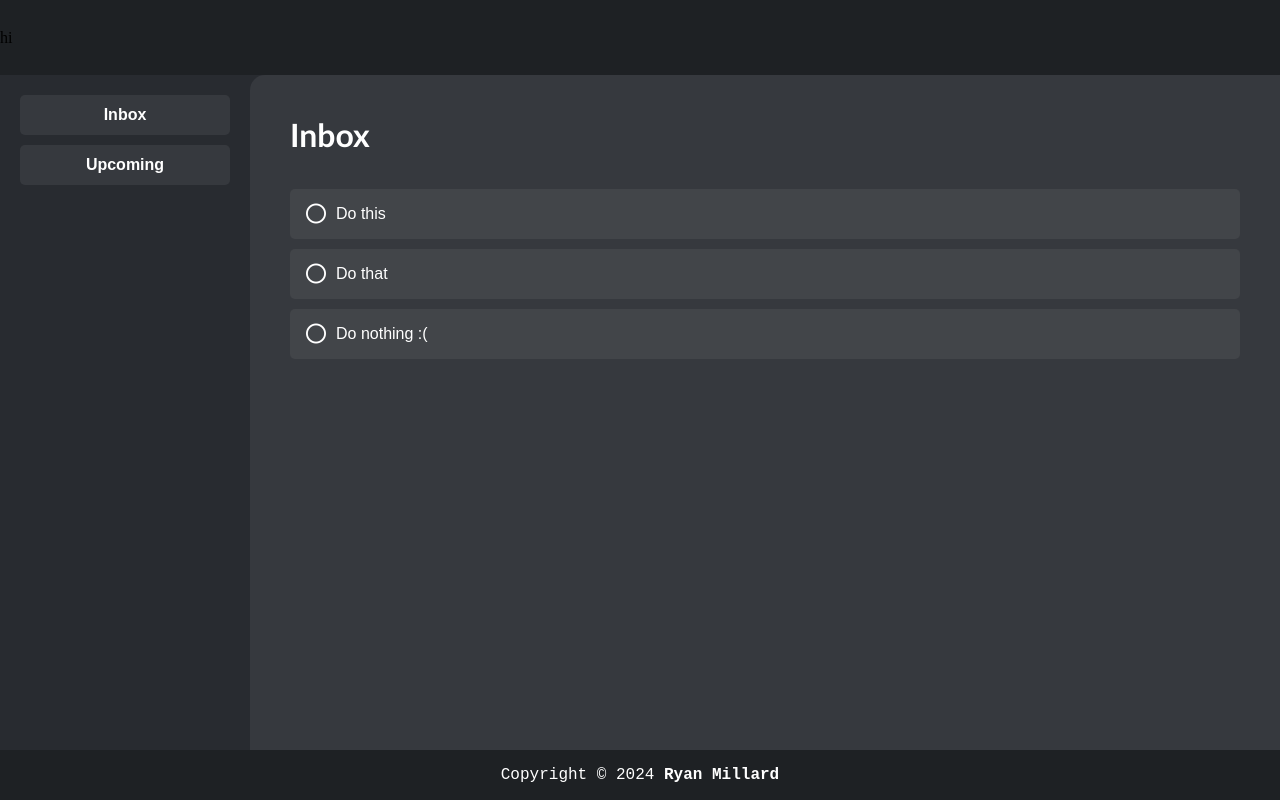
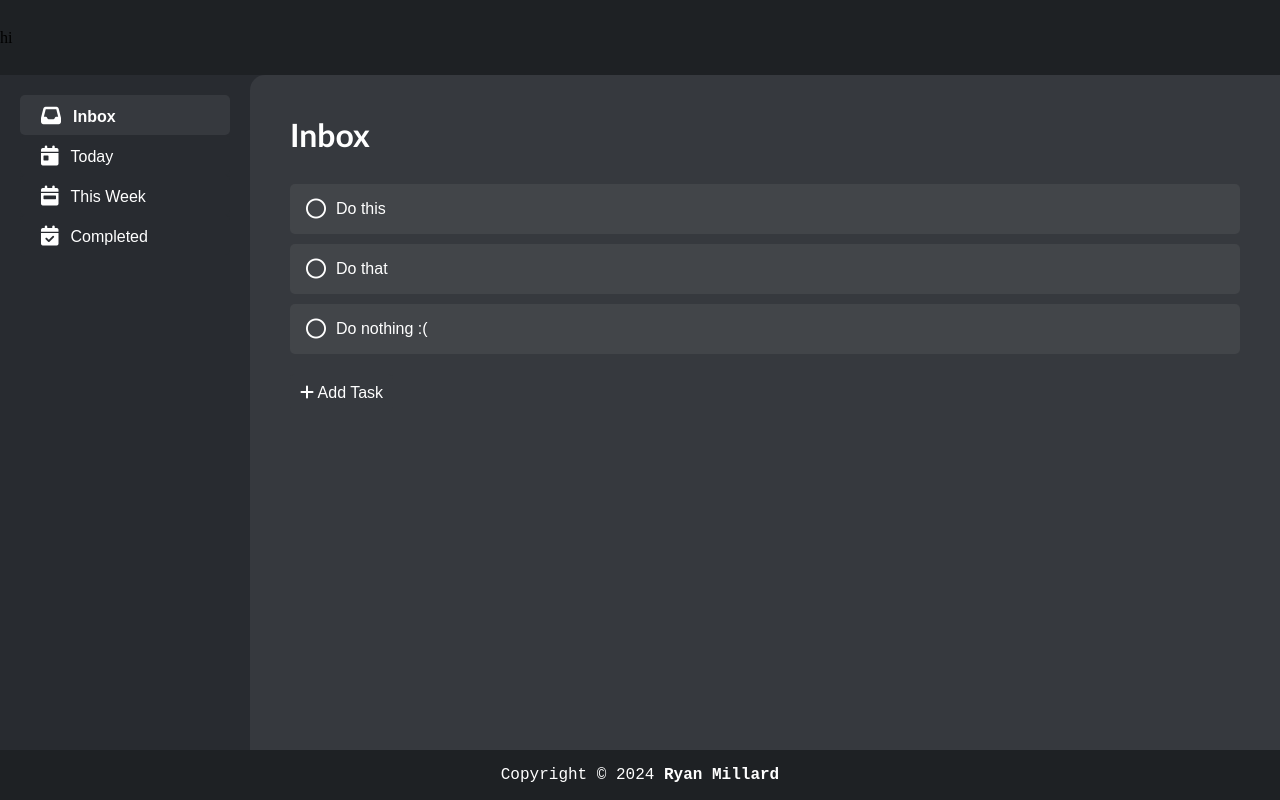
Before and after one commit to ryanmillard/todo-list, a website built with webpack: page src/index.html in a window 1280 px wide. Built offline with nearby package versions, Linux system fonts and the light colour scheme.

Commit message:
Added task buttons and modules

```diff
--- a/src/index.html
+++ b/src/index.html
@@ -9,17 +9,22 @@
             <div id="sidebar">
                 <nav>
                     <div class="side-category">
-                        <button class="btn-side">Inbox</button>
-                        <button class="btn-side">Upcoming</button>
+                        <button class="btn-side btn-side-selected"><i class="fa-lg fa-solid fa-inbox btn-side-icon"></i>Inbox</button>
+                        <button class="btn-side"><i class="fa-lg fa-solid fa-calendar-day btn-side-icon"></i>Today</button>
+                        <button class="btn-side"><i class="fa-lg fa-solid fa-calendar-week btn-side-icon"></i>This Week</button>
+                        <button class="btn-side"><i class="fa-lg fa-solid fa-calendar-check btn-side-icon"></i>Completed</button>
                     </div>
                 </nav>
             </div>
             <div id="main-content">
-                <div class="category-title">Inbox</div>
-                <div class="category-list">
-                    <!-- <button class="btn-task">
-                        <i class="far fa-circle-check fa-xl" style="margin-left: 10px; cursor: pointer;"></i>
-                    </button> -->
+                <div class="main-container">
+                    <div class="category-title">Inbox</div>
+                    <div class="category-list">
+                        <!-- <button class="btn-task">
+                            <i class="far fa-circle-check fa-xl" style="margin-left: 10px; cursor: pointer;"></i>
+                        </button> -->
+                    </div>
+                    <button id="btn-add-task"><i class="fa-solid fa-plus"></i> Add Task</button>
                 </div>
             </div>
         </main>
--- a/src/index.js
+++ b/src/index.js
@@ -1,4 +1,6 @@
 import './style.scss';
+import './task.js';
+import './storage.js';
 
 function createTask(taskDescription) {
     let button = document.createElement('button');
@@ -40,12 +42,14 @@ function createTask(taskDescription) {
             icon.style.color = "#72abda";
             checked = true;
             button.style.opacity = "50%";
+            span.style.textDecoration = "line-through";
         } else {
             icon.classList.add('fa-circle', 'fa-regular');
             icon.classList.remove('fa-circle-check', 'fa-solid');
             icon.style.color = "";
             checked = false;
             button.style.opacity = "";
+            span.style.textDecoration = "";
         }
     });
 
@@ -57,6 +61,13 @@ function createTask(taskDescription) {
     rightContainer.style.height = "100%";
     // rightContainer.style.display = "none";
     // rightContainer.style.backgroundColor = "red";
+
+    let editIcon = document.createElement("i");
+    editIcon.classList.add('fa-xl', 'fa-pen-to-square', 'fa-solid');
+    editIcon.style.cursor = "pointer";
+    editIcon.style.marginRight = "13px";
+    rightContainer.appendChild(editIcon)
+    //<i class="fa-solid fa-pen-to-square"></i>
 
     let deleteIcon = document.createElement("i");
     deleteIcon.classList.add('fa-xl', 'fa-trash-can', 'fa-solid');
--- /dev/null
+++ b/src/storage.js
@@ -0,0 +1,14 @@
+if (localStorage.getItem("tasks") === null) {
+
+}
+
+console.log(localStorage.getItem('tasks') === null);
+console.log(localStorage);
+
+function storeTask() {
+
+}
+
+module.exports = {
+
+}
--- a/src/style.scss
+++ b/src/style.scss
@@ -37,9 +37,11 @@ main {
     border-radius: 15px 0 0 0;
 }
 
+.main-container {
+    padding: 40px;
+}
+
 .category-title {
-    padding: 40px;
-    padding-bottom: 15px;
     color: white;
     font-family: 'Gill Sans', 'Gill Sans MT', Calibri, 'Trebuchet MS', sans-serif;
     font-size: 2rem;
@@ -50,9 +52,38 @@ main {
     display: flex;
     align-items: center;
     justify-content: center;
-    padding: 20px 40px;
+    margin-top: 30px;
     gap: 10px;
     flex-direction: column;
+}
+
+#btn-add-task {
+    background: $dark-2;
+    border-radius: 5px;
+    border: none;
+    padding: 10px;
+    font-size: 1rem;
+    color: white;
+    margin-top: 20px;
+
+    &:hover {
+        background-color: lighten($dark-2, 5%);
+        cursor: pointer;
+    }
+}
+
+#btn-add-task:hover i {
+    color: $green;
+}
+
+.btn-task .fa-trash-can:hover {
+    transition-duration: 0.2s;
+    color: $red;
+}
+
+.btn-task .fa-pen-to-square:hover {
+    transition-duration: 0.2s;
+    color: $blue;
 }
 
 .btn-task {
@@ -84,7 +115,6 @@ main {
     align-items: center;
     justify-content: center;
     flex-direction: column;
-    gap: 10px;
     padding: 20px;
 }
 
@@ -93,16 +123,27 @@ main {
     height: 40px;
     border-radius: 5px;
     border: none;
-    font-weight: bold;
     color: white;
-    background-color: $dark-2;
+    background-color: $dark-3;
     font-size: 1rem;
     cursor: pointer;
-    text-align: center;
+    text-align: left;
 
     &:hover {
-        background-color: lighten($dark-2, 5%)
+        background-color: lighten($dark-3, 5%)
     }
+}
+
+.btn-side-selected {
+    background-color: $dark-2;
+    font-weight: bold;
+    &:hover {
+        background-color: lighten($dark-2, 5%);
+    }
+}
+
+.btn-side-icon {
+    margin: 10px 12px 10px 15px;
 }
 
 footer {
--- /dev/null
+++ b/src/task.js
@@ -0,0 +1,9 @@
+function Task(name) {
+    let creationDate = new Date();
+    let dueDate = null;
+    let priority = null;
+    let starred = null;
+    return { name, creationDate, dueDate, priority };
+}
+
+module.exports = { Task };
```
